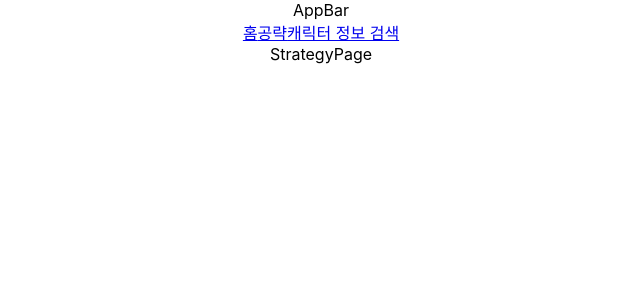
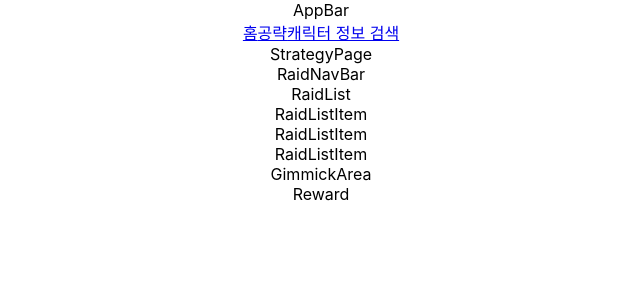
Before and after one commit to LeeJ1nHyeong/no_name_toy_project, a React (Create React App) app in the folder frontend/: page /strategy in a window 1280 px wide. Shown: the top 300 px of the page, without its empty margins (319-959 px from the left). Built offline with nearby package versions, Linux system fonts and the light colour scheme.

Commit message:
Feat: Add components for StrategyPage

```diff
--- /dev/null
+++ b/frontend/src/components/strategy/GimmickArea.jsx
@@ -0,0 +1,9 @@
+import React from 'react'
+
+function GimmickArea() {
+  return (
+    <div>GimmickArea</div>
+  )
+}
+
+export default GimmickArea
--- /dev/null
+++ b/frontend/src/components/strategy/RaidList.jsx
@@ -0,0 +1,15 @@
+import React from 'react'
+import RaidListItem from './RaidListItem'
+
+function RaidList() {
+  return (
+    <div>
+      RaidList
+      <RaidListItem />
+      <RaidListItem />
+      <RaidListItem />
+    </div>
+  )
+}
+
+export default RaidList
--- /dev/null
+++ b/frontend/src/components/strategy/RaidListItem.jsx
@@ -0,0 +1,11 @@
+import React from 'react'
+
+function RaidListItem() {
+  return (
+    <div>
+      RaidListItem
+    </div>
+  )
+}
+
+export default RaidListItem
--- /dev/null
+++ b/frontend/src/components/strategy/RaidNavBar.jsx
@@ -0,0 +1,11 @@
+import React from 'react'
+
+function RaidNavBar() {
+  return (
+    <div>
+      RaidNavBar
+    </div>
+  )
+}
+
+export default RaidNavBar
--- /dev/null
+++ b/frontend/src/components/strategy/Reward.jsx
@@ -0,0 +1,9 @@
+import React from 'react'
+
+function Reward() {
+  return (
+    <div>Reward</div>
+  )
+}
+
+export default Reward
--- a/frontend/src/pages/StrategyPage.jsx
+++ b/frontend/src/pages/StrategyPage.jsx
@@ -1,8 +1,24 @@
 import React from 'react'
+import RaidNavBar from '../components/strategy/RaidNavBar'
+import RaidList from '../components/strategy/RaidList'
+import GimmickArea from '../components/strategy/GimmickArea'
+import Reward from '../components/strategy/Reward'
 
 function StrategyPage() {
   return (
-    <div>StrategyPage</div>
+    <div>
+      <div>
+        StrategyPage
+      </div>
+      <RaidNavBar />
+      <div>
+        <div>
+          <RaidList />
+          <GimmickArea />
+        </div>
+        <Reward />
+      </div>
+    </div>
   )
 }
 
```
